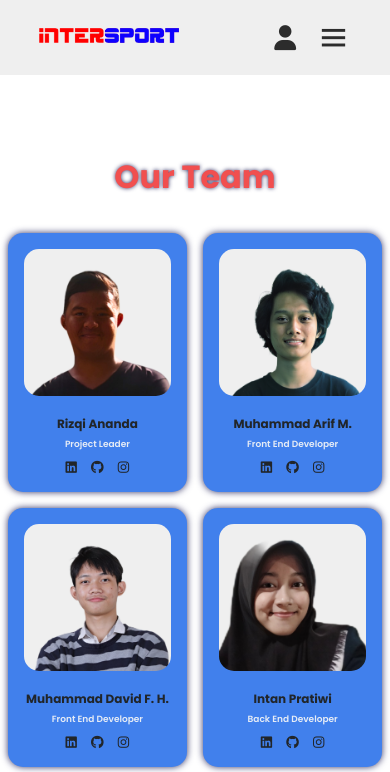
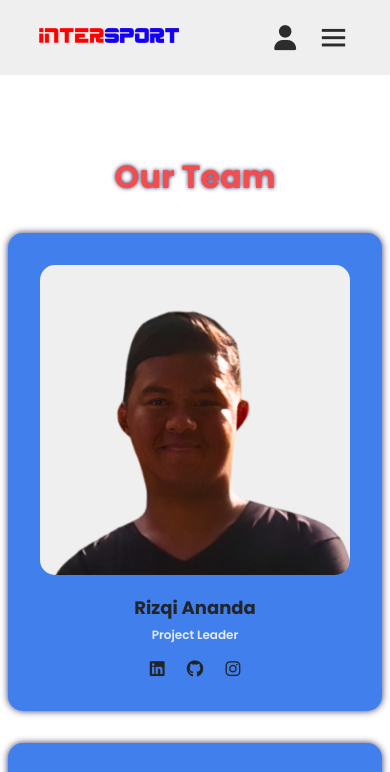
Before and after one commit to Kampus-Merdeka-Software-Engineering/FE-2-bandung-32, a plain HTML site: page Team.html in a window 390 px wide. Shown: the top 772 px of the page. Drawn offline with nearby package versions, Linux system fonts and the light colour scheme.

Commit message:
update our team more responsive

```diff
--- a/css/Style.css
+++ b/css/Style.css
@@ -329,7 +329,7 @@ section {
 .team {
     position: relative;
     width: 100%;
-    height: 100vh;
+    height: auto;
     display: flex;
     align-items: center;
     justify-content: center;
@@ -339,13 +339,15 @@ section {
 .team-content{
     width: 100%;
     max-width: 1350px;
-    margin: 0 auto;
     display: grid;
-    grid-template-columns: repeat(auto-fit, minmax(150px, auto));
+    grid-template-columns: repeat(auto-fit, minmax(240px, auto));
     align-items: center;
-    gap: 2rem;
+    justify-content: center;
+    gap: 4rem;
     text-align: center;
     margin-top: 4rem;
+    margin-right:  10%;
+    margin-left: 10%;
 }
 
 .team-content img{
@@ -363,7 +365,7 @@ section {
 }
 
 .box {
-    padding: 16px;
+    padding: 32px;
     background-color: rgb(65, 128, 236);
     border-radius: 15px;
     box-shadow:0 0 7px #336;
@@ -371,13 +373,13 @@ section {
 }
 
 .box h3{
-    font-size: 12px;
+    font-size: 18px;
     color: #212529;
     margin-bottom: 5px;
 }
 
 .box h5{
-    font-size: 9px;
+    font-size: 12px;
     font-weight: 600;
     color: #f3f4f6ec;
     margin-bottom: 5px;
@@ -386,9 +388,9 @@ section {
 .social-links i{
 display: inline-block;
 color: #212529;
-font-size: 13px;
-margin: 0 6px;
-margin-top: 5px;
+font-size: 17px;
+margin: 0 10px;
+margin-top: 11px;
 transition: all 0.5s ease;
 }
 
@@ -398,7 +400,7 @@ transition: all 0.5s ease;
 }
 
 .box:hover{
-    transform: translateY(-15px);
+    transform: translateY(-25px);
 
 }
 
```
